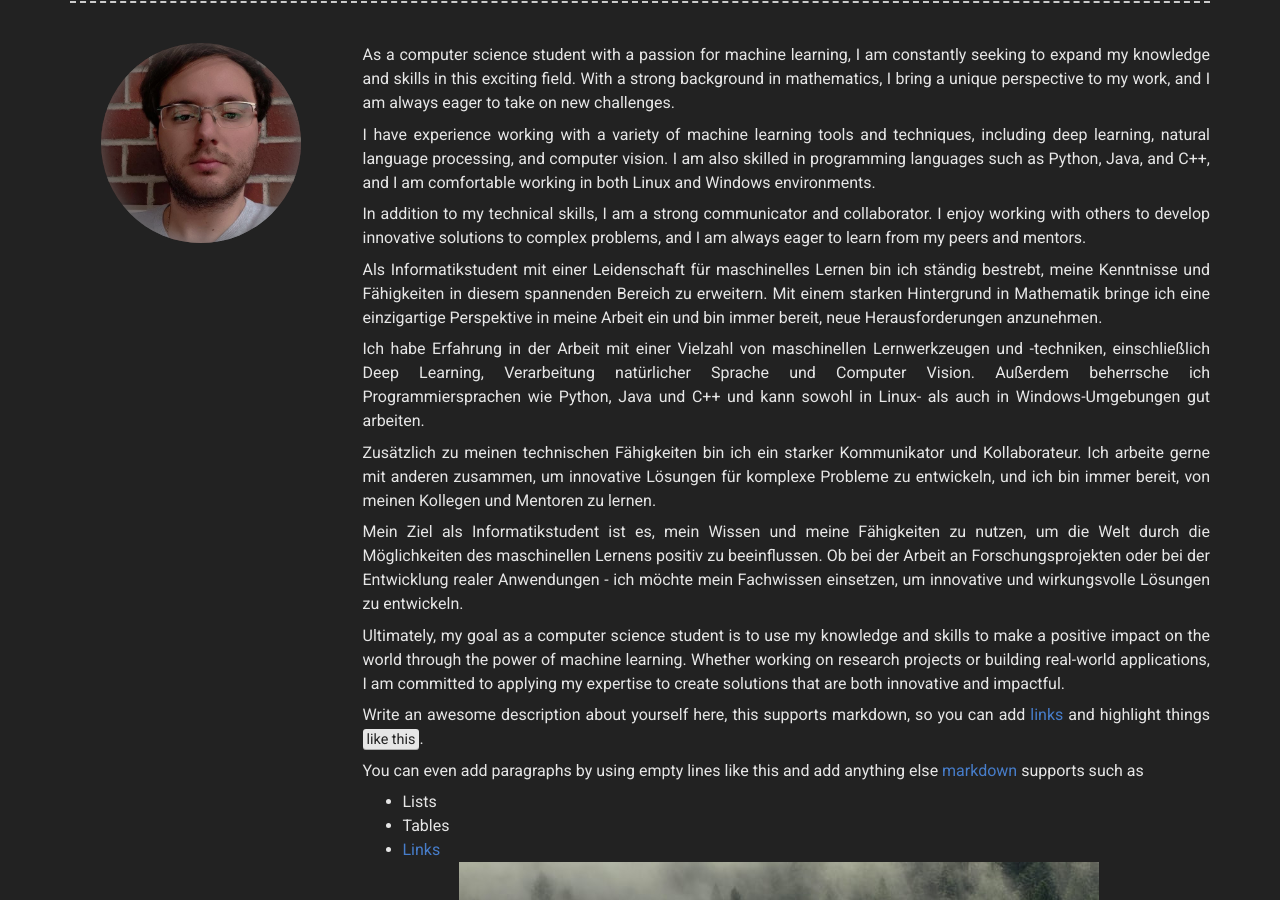
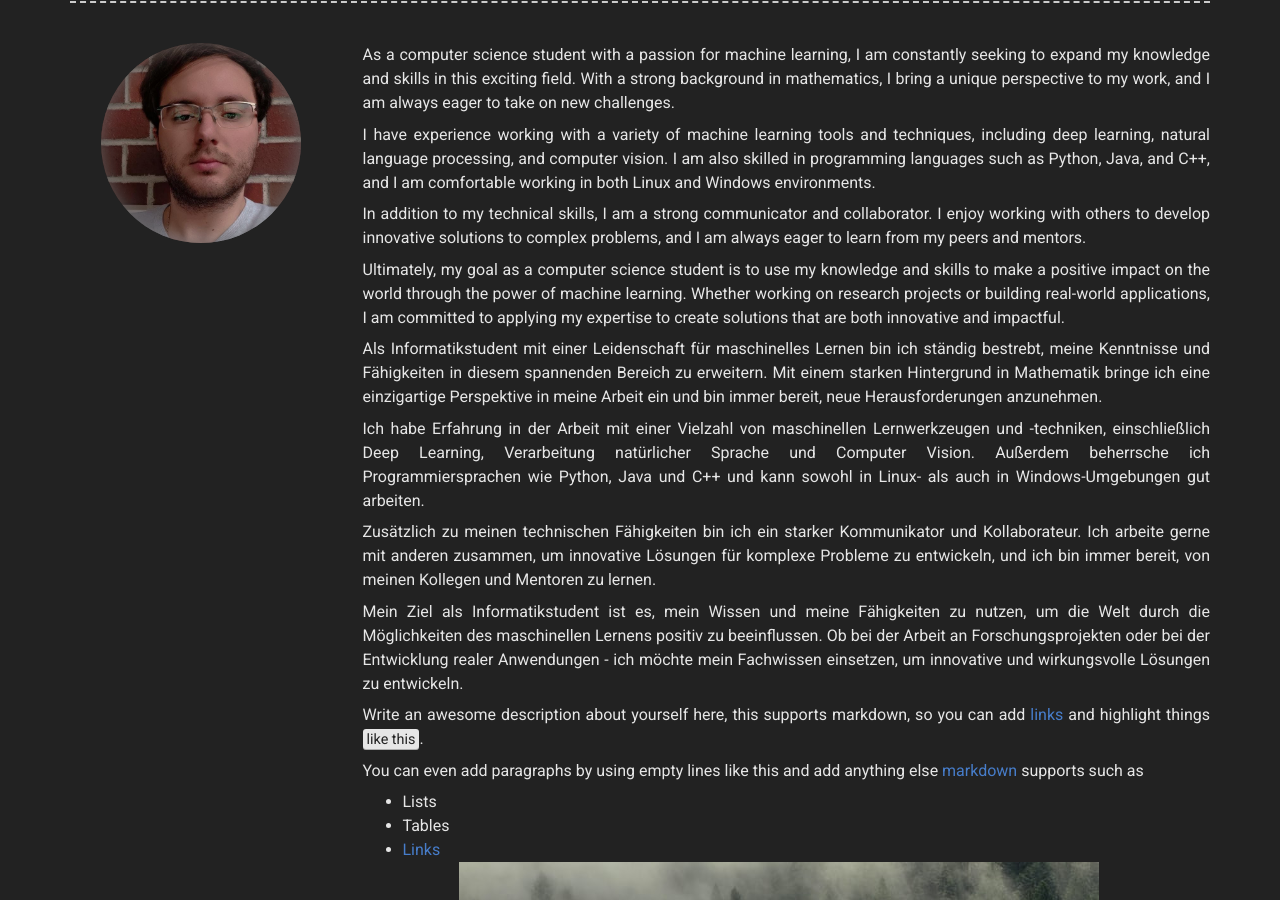
Before and after one commit to sotropafilip/sotropafilip.github.io, a Jekyll site: the page built from index.md, in a window 1280 px wide and 900 px high, scrolled down 286 px. Built offline with Jekyll 4.4.1, drawn with Linux system fonts in a browser that asks for light colours; nearby versions of some CDN libraries; part of the change alters nothing that is shown.

```diff
--- a/_config.yml
+++ b/_config.yml
@@ -60,6 +60,8 @@ about_content: | # this will include new lines to allow paragraphs
 
   In addition to my technical skills, I am a strong communicator and collaborator. I enjoy working with others to develop innovative solutions to complex problems, and I am always eager to learn from my peers and mentors.
 
+  Ultimately, my goal as a computer science student is to use my knowledge and skills to make a positive impact on the world through the power of machine learning. Whether working on research projects or building real-world applications, I am committed to applying my expertise to create solutions that are both innovative and impactful.
+
 
   Als Informatikstudent mit einer Leidenschaft für maschinelles Lernen bin ich ständig bestrebt, meine Kenntnisse und Fähigkeiten in diesem spannenden Bereich zu erweitern. Mit einem starken Hintergrund in Mathematik bringe ich eine einzigartige Perspektive in meine Arbeit ein und bin immer bereit, neue Herausforderungen anzunehmen.
 
@@ -69,7 +71,6 @@ about_content: | # this will include new lines to allow paragraphs
 
   Mein Ziel als Informatikstudent ist es, mein Wissen und meine Fähigkeiten zu nutzen, um die Welt durch die Möglichkeiten des maschinellen Lernens positiv zu beeinflussen. Ob bei der Arbeit an Forschungsprojekten oder bei der Entwicklung realer Anwendungen - ich möchte mein Fachwissen einsetzen, um innovative und wirkungsvolle Lösungen zu entwickeln.
 
-  Ultimately, my goal as a computer science student is to use my knowledge and skills to make a positive impact on the world through the power of machine learning. Whether working on research projects or building real-world applications, I am committed to applying my expertise to create solutions that are both innovative and impactful.
 
   Write an awesome description about yourself here, this supports markdown, so you can add [links](http://foobar.com) and highlight things <mark>like this</mark>.
 
```
